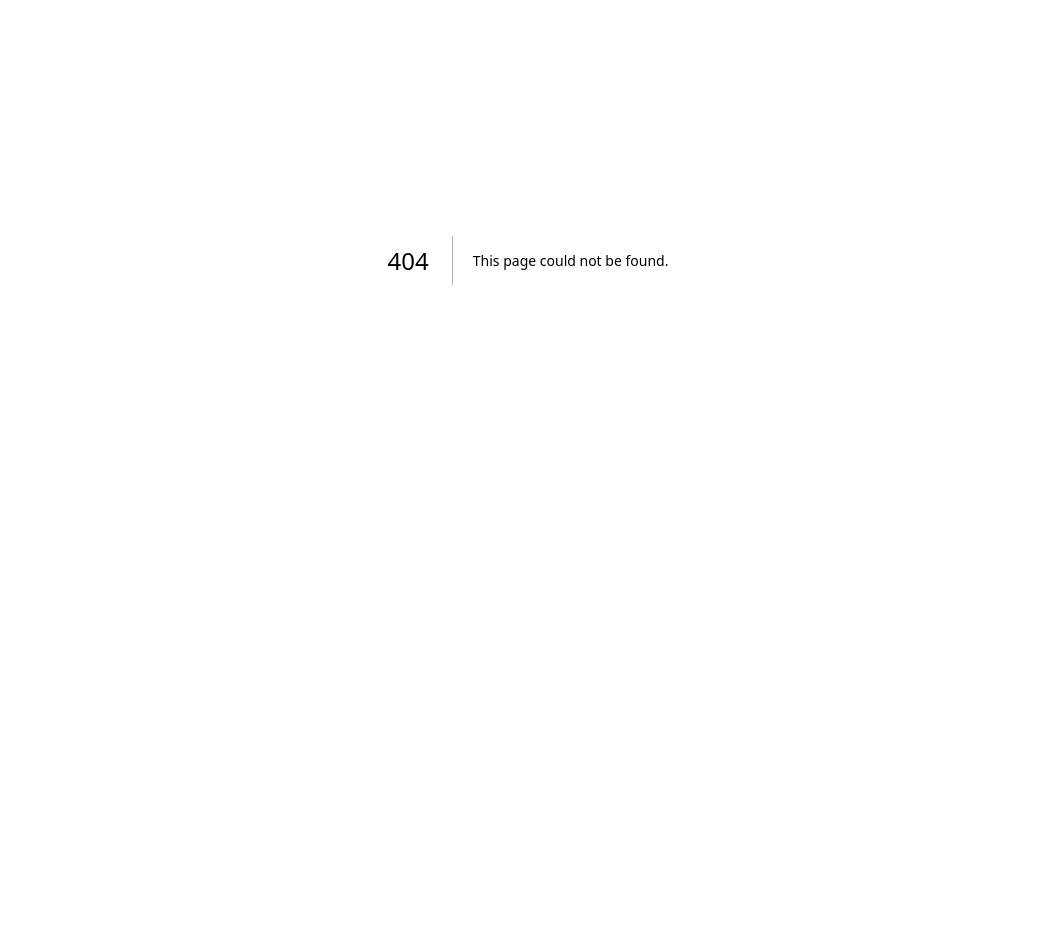
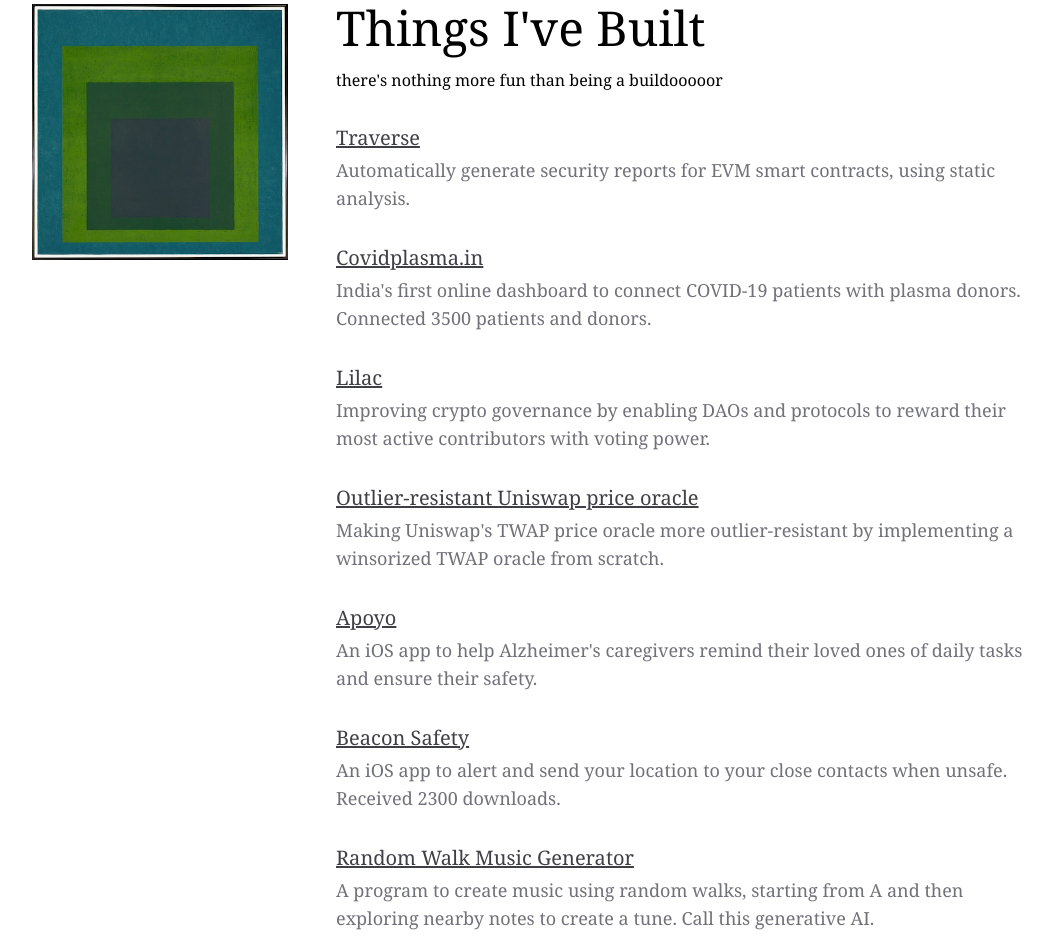
Before and after one commit to MaanavKhaitan/my-website, a Next.js app: page /things in a window 1280 px wide. Before the commit this address had no page. Shown: the part 140-1092 px from the top of the page, without its empty margins (112-1165 px from the left). Before the commit the page ends 800 px from the top, so only its background shows below. Built offline with nearby package versions, Linux system fonts and the light colour scheme.

Commit message:
Added buildooor page

```diff
--- /dev/null
+++ b/pages/things.tsx
@@ -0,0 +1,46 @@
+import Head from 'next/head'
+import Image from 'next/image'
+import { Inter } from 'next/font/google'
+import styles from '@/styles/Home.module.css'
+
+const inter = Inter({ subsets: ['latin'] })
+
+export default function Reading() {
+  return (
+    <>
+      <Head>
+        <title>{"Things I've Built"}</title>
+        <meta name="description" content="Maanav Khaitan" />
+        <meta name="viewport" content="width=device-width, initial-scale=1" />
+        <link rel="icon" href="/ja1.jpg" />
+      </Head>
+      <main className="bg-white h-full flex items-center justify-center">
+      <div className="flex flex-col min-h-screen main-body">
+        <div className="flex flex-col sm:flex-row gap-12 my-36 md:mx-36 mx-8">
+        <img src="/ja4.jpeg" className="h-64 w-64" />
+        <div>
+        <h2 className="text-5xl text-start font-serif">Things I've Built</h2>
+        <h2 className="text-md text-start font-serif mt-4">there's nothing more fun than being a buildooooor</h2>
+        <h2 className="text-xl mt-8 text-start font-serif text-zinc-700"><a target="_blank" href="https://ethglobal.com/showcase/traverse-5xy8p" className="underline">Traverse</a></h2>
+        <h2 className="text-lg mt-1 text-start font-serif text-zinc-500">Automatically generate security reports for EVM smart contracts, using static analysis.</h2>
+        <h2 className="text-xl mt-8 text-start font-serif text-zinc-700"><a target="_blank" href="https://www.covidplasma.in/" className="underline">Covidplasma.in</a></h2>
+        <h2 className="text-lg mt-1 text-start font-serif text-zinc-500">India's first online dashboard to connect COVID-19 patients with plasma donors. Connected 3500 patients and donors.</h2>
+        <h2 className="text-xl mt-8 text-start font-serif text-zinc-700"><a target="_blank" href="https://ethglobal.com/showcase/lilac-waeur" className="underline">Lilac</a></h2>
+        <h2 className="text-lg mt-1 text-start font-serif text-zinc-500">Improving crypto governance by enabling DAOs and protocols to reward their most active contributors with voting power.</h2>
+        <h2 className="text-xl mt-8 text-start font-serif text-zinc-700"><a target="_blank" href="https://drive.google.com/file/d/1D5neg_swZAK4LKPEskaCmBLJ1oGcThP4/view" className="underline">Outlier-resistant Uniswap price oracle</a></h2>
+        <h2 className="text-lg mt-1 text-start font-serif text-zinc-500">Making Uniswap's TWAP price oracle more outlier-resistant by implementing a winsorized TWAP oracle from scratch.</h2>
+        <h2 className="text-xl mt-8 text-start font-serif text-zinc-700"><a target="_blank" href="https://apoyoapp.wixsite.com/apoyo" className="underline">Apoyo</a></h2>
+        <h2 className="text-lg mt-1 text-start font-serif text-zinc-500">An iOS app to help Alzheimer's caregivers remind their loved ones of daily tasks and ensure their safety.</h2>
+        <h2 className="text-xl mt-8 text-start font-serif text-zinc-700"><a target="_blank" href="https://apps.apple.com/us/app/beacon-safety/id1106393380" className="underline">Beacon Safety</a></h2>
+        <h2 className="text-lg mt-1 text-start font-serif text-zinc-500">An iOS app to alert and send your location to your close contacts when unsafe. Received 2300 downloads.</h2>
+        <h2 className="text-xl mt-8 text-start font-serif text-zinc-700"><a target="_blank" href="https://github.com/MaanavKhaitan/random-walk-music-generator" className="underline">Random Walk Music Generator</a></h2>
+        <h2 className="text-lg mt-1 text-start font-serif text-zinc-500">A program to create music using random walks, starting from A and then exploring nearby notes to create a tune. Call this generative AI.</h2>
+        <h2 className="text-xl mt-8 text-start font-serif text-zinc-700"><a target="_blank" href="https://devpost.com/software/poachnot" className="underline">PoachNot</a></h2>
+        <h2 className="text-lg mt-1 text-start font-serif text-zinc-500">Trying to save animals in wildlife reserves through real-time detection of poachers.</h2>
+        </div>
+        </div>
+      </div>
+      </main>
+    </>
+  )
+}
```
